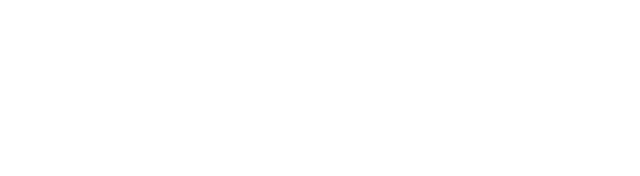
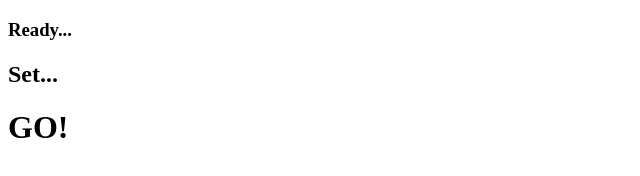
Before and after one commit to anaisalfonsi/sharezza-social, a plain HTML site: page index.html in a window 1280 px wide. Shown: the whole page, without its empty margins (0-640 px from the left). Drawn offline with Linux system fonts and the light colour scheme.

Commit message:
add title, h3, h2, h1 to the file

```diff
--- a/index.html
+++ b/index.html
@@ -2,9 +2,11 @@
 <html>
   <head>
     <meta charset="UTF-8">
-    <title>title</title>
+    <title>GIT QUEST n°2</title>
   </head>
   <body>
-
+    <h3>Ready...</h3>
+    <h2>Set...</h2>
+    <h1>GO!</h1>
   </body>
 </html>
```
